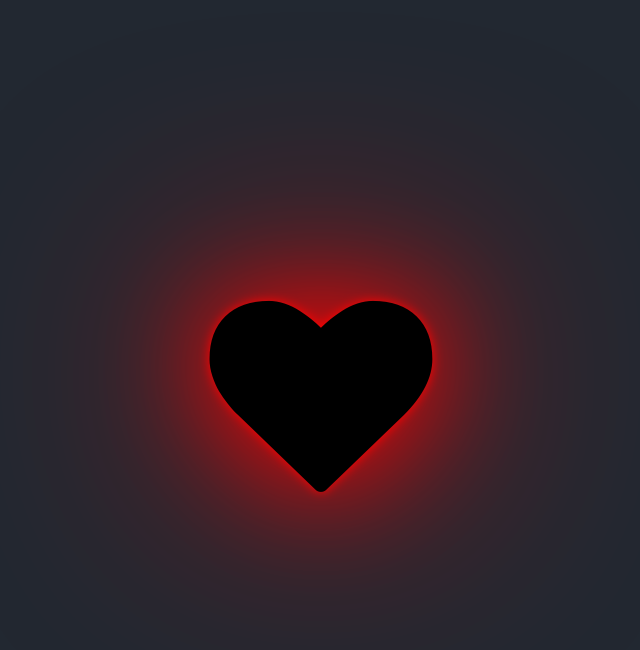
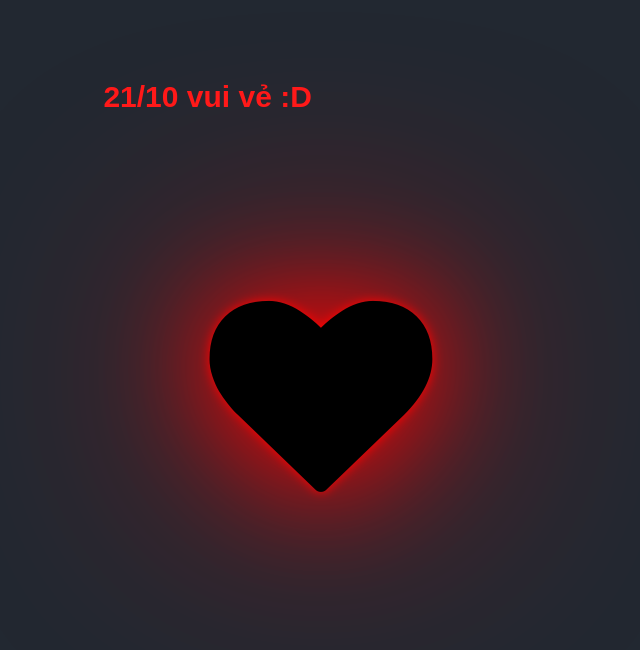
Before and after one commit to Minhzkzu/heart, a plain HTML site: page index.html in a window 1280 px wide. Shown: the whole page, without its empty margins (319-959 px from the left). Drawn offline with Linux system fonts and the light colour scheme.

Commit message:
second commit

```diff
--- a/index.html
+++ b/index.html
@@ -9,6 +9,9 @@
     <title>HEART</title>
 </head>
 <body>
+    <h1>
+        21/10 vui vẻ :D
+    </h1>
     <div class="heart">
         <i class="fa fa-heart"></i>
     </div>
--- a/style.css
+++ b/style.css
@@ -4,6 +4,14 @@
 }
 body{
     background-color: #222831;
+}
+h1{
+    font-size: 30px;
+    font-family: 'Arial';
+    color: #ff1a1a;
+    position: absolute;
+    left: 33%;
+    top: 10%;
 }
 .heart{
     font-size: 200px;
```
